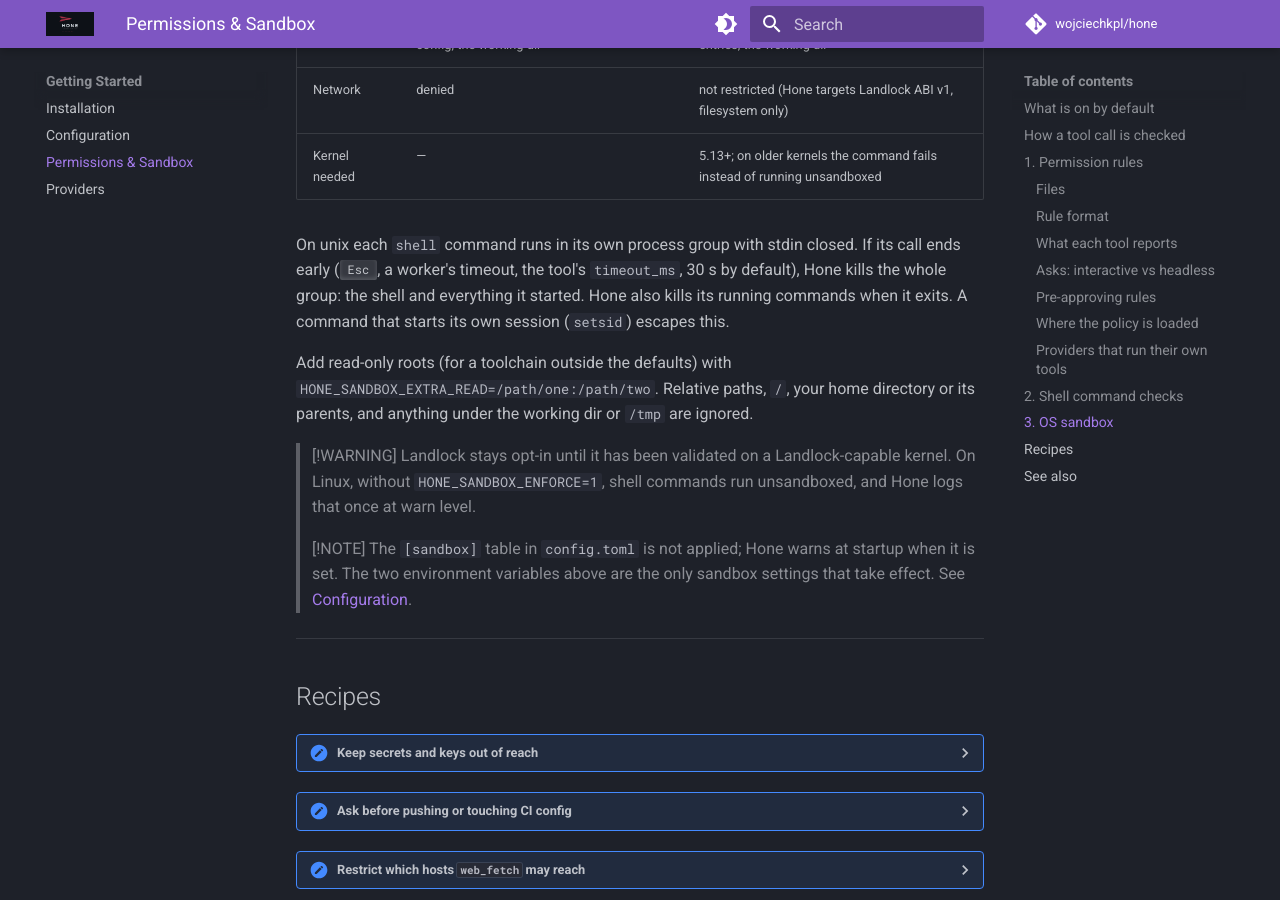
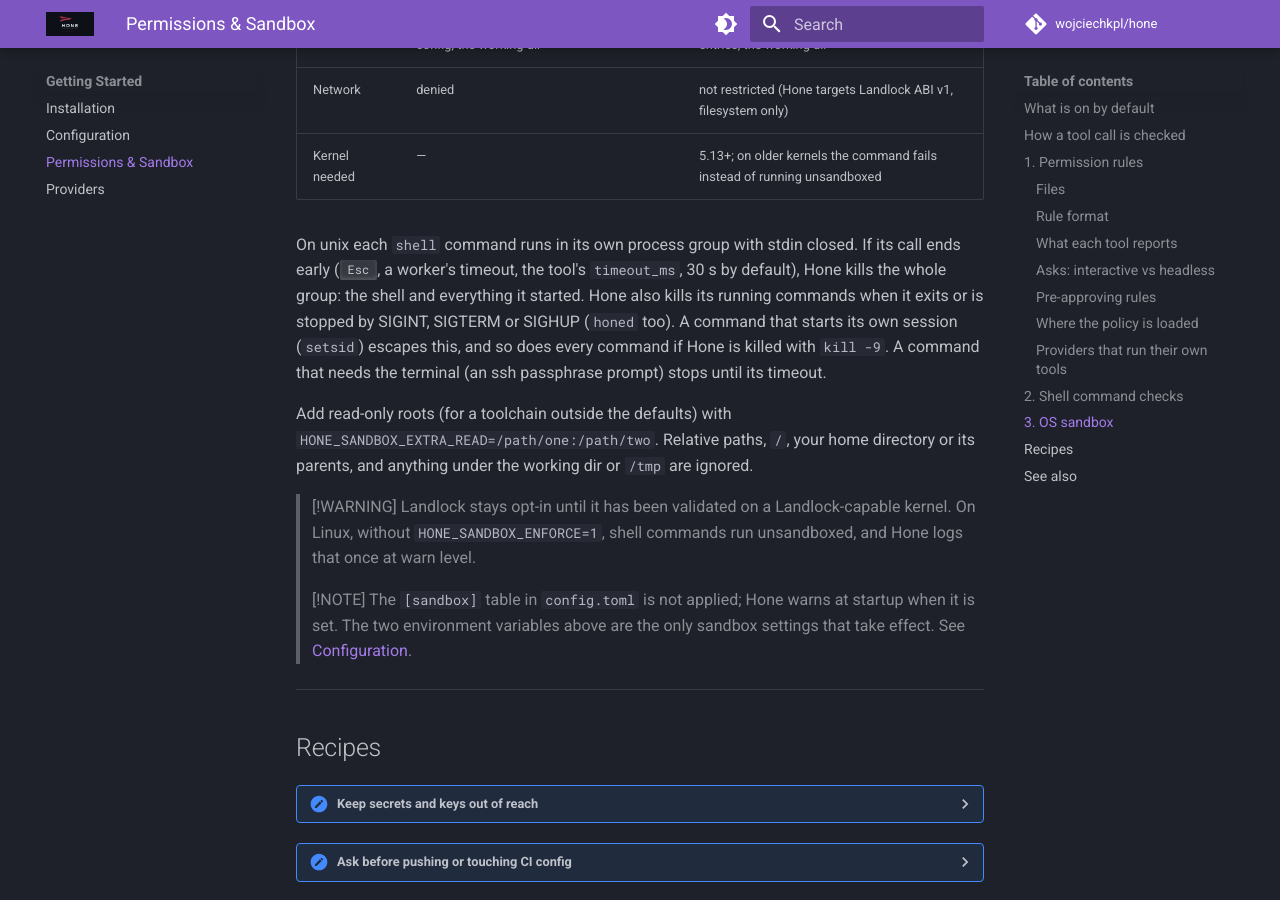
Before and after one commit to wojciechkpl/hone, an MkDocs documentation site: the page built from docs/permissions-and-sandbox.md, in a window 1280 px wide and 900 px high, scrolled down 9343 px. Built offline with MkDocs 1.6.1 and Material for MkDocs 9.7.7, drawn with Linux system fonts in a browser that asks for light colours; comment, search, counter and statistics services are not loaded.

```diff
--- a/docs/permissions-and-sandbox.md
+++ b/docs/permissions-and-sandbox.md
@@ -305,8 +305,10 @@
 On unix each `shell` command runs in its own process group with stdin closed. If its
 call ends early (<kbd>Esc</kbd>, a worker's timeout, the tool's `timeout_ms`, 30 s by
 default), Hone kills the whole group: the shell and everything it started. Hone also
-kills its running commands when it exits. A command that starts its own session
-(`setsid`) escapes this.
+kills its running commands when it exits or is stopped by SIGINT, SIGTERM or SIGHUP
+(`honed` too). A command that starts its own session (`setsid`) escapes this, and so does
+every command if Hone is killed with `kill -9`. A command that needs the terminal (an ssh
+passphrase prompt) stops until its timeout.
 
 Add read-only roots (for a toolchain outside the defaults) with
 `HONE_SANDBOX_EXTRA_READ=/path/one:/path/two`. Relative paths, `/`, your home directory
```
Also changed, not shown: CHANGELOG.md (+6 -6 lines), docs/plans/worker-tools-spec.md (+3 -3 lines).
